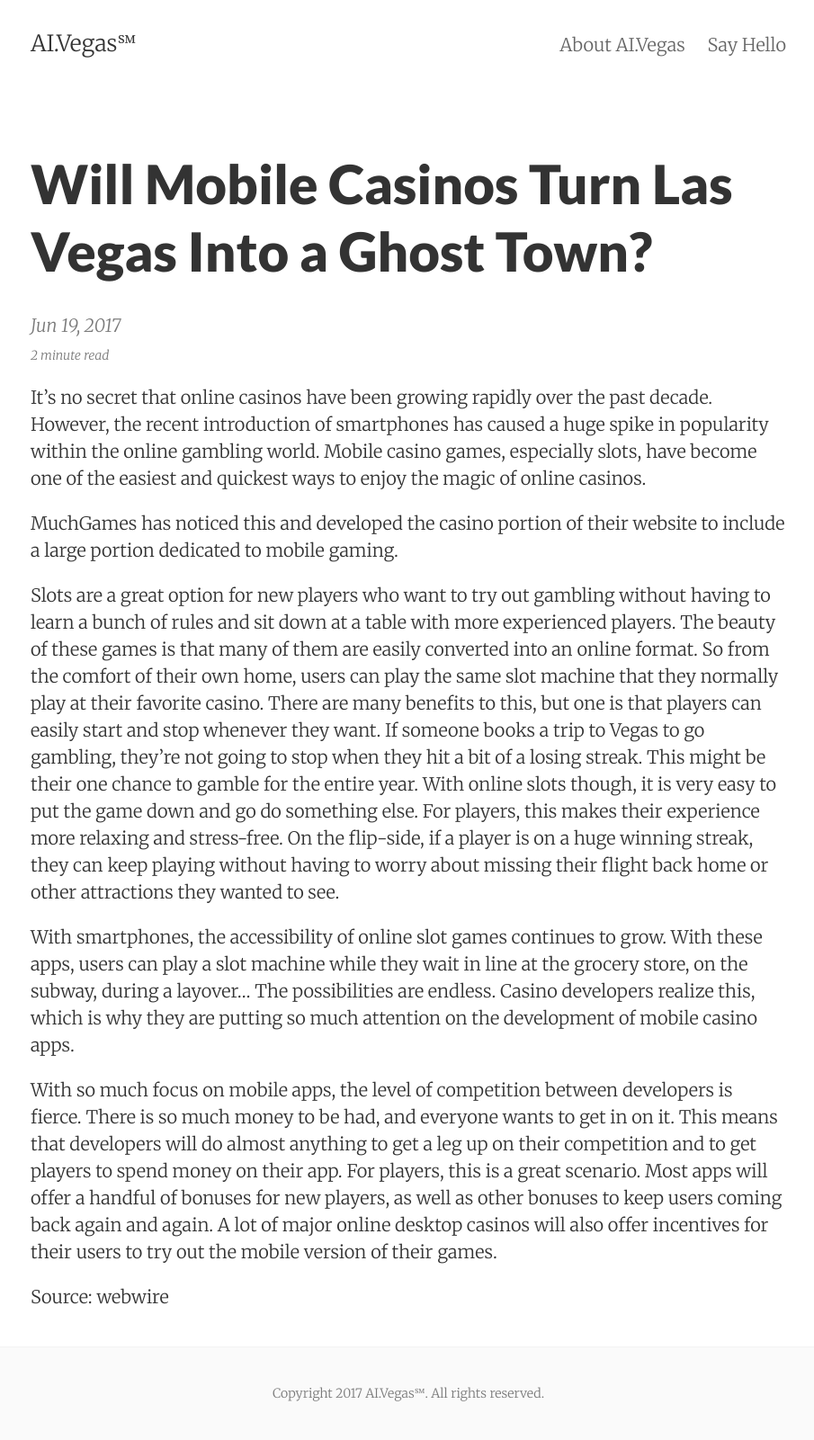
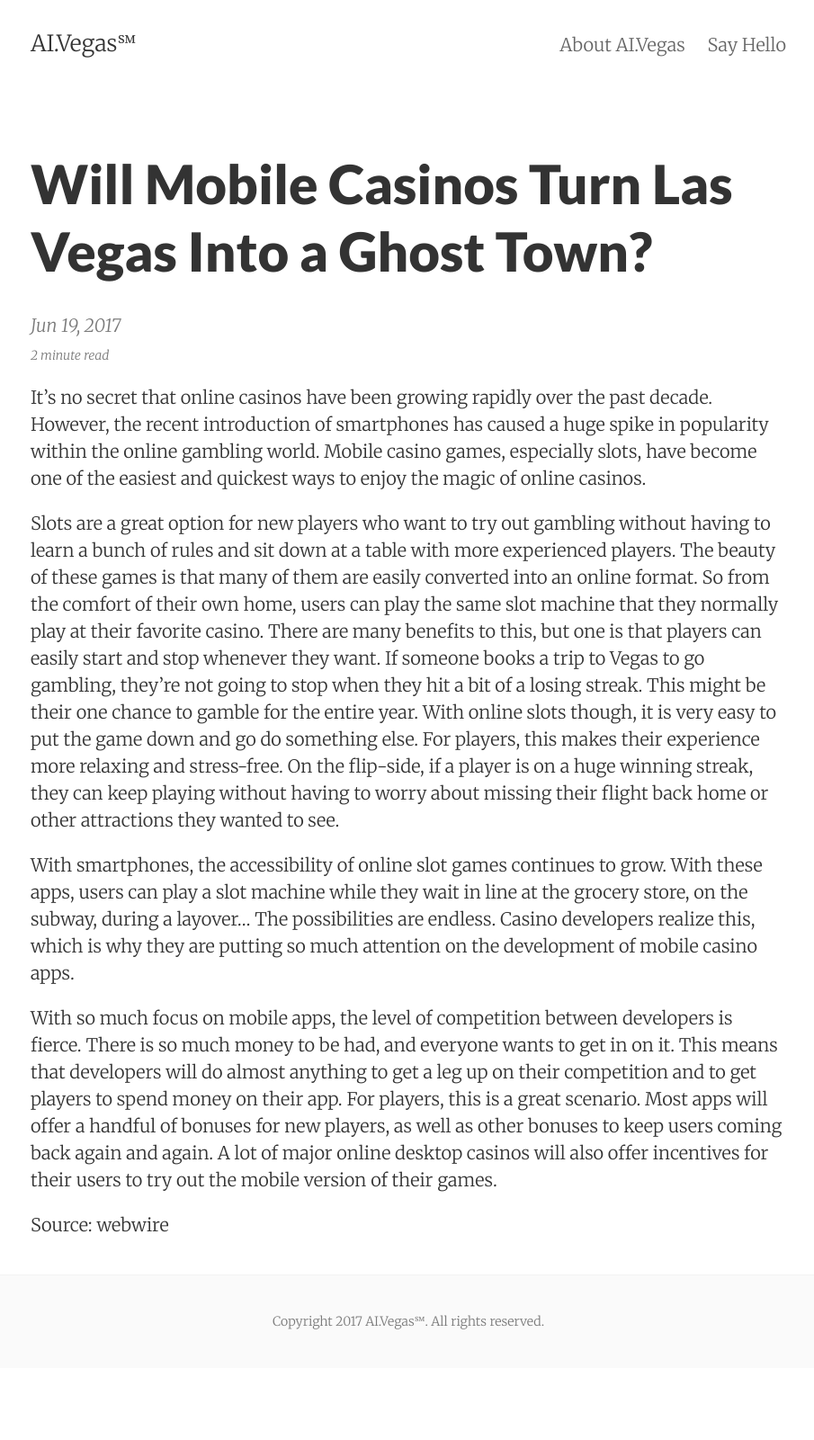
Before and after one commit to wilson0205/ai.vegas, a Jekyll site: the page built from _posts/2017-06-19-will-mobile-casinos-turn-las-vegas-into-a-ghost-town.markdown, in a window 1280 px wide. Shown: the whole page at 90% size, without its empty margins (186-1091 px from the left). Built offline with Jekyll 4.4.1, drawn with Linux system fonts in a browser that asks for light colours; our own code applies the rules of GitHub Pages for plain Markdown files; after the commit the page ends 1521 px from its top, so only the background shows below that.

Commit message:
Updated Will Mobile Casinos Turn Las Vegas Into A Ghost Town

```diff
--- a/_posts/2017-06-19-will-mobile-casinos-turn-las-vegas-into-a-ghost-town.markdown
+++ b/_posts/2017-06-19-will-mobile-casinos-turn-las-vegas-into-a-ghost-town.markdown
@@ -4,8 +4,6 @@ date: 2017-06-19 17:45:00 Z
 ---
 
 It's no secret that online casinos have been growing rapidly over the past decade. However, the recent introduction of smartphones has caused a huge spike in popularity within the online gambling world. Mobile casino games, especially slots, have become one of the easiest and quickest ways to enjoy the magic of online casinos.
-
-MuchGames has noticed this and developed the casino portion of their website to include a large portion dedicated to mobile gaming.
 
 Slots are a great option for new players who want to try out gambling without having to learn a bunch of rules and sit down at a table with more experienced players. The beauty of these games is that many of them are easily converted into an online format. So from the comfort of their own home, users can play the same slot machine that they normally play at their favorite casino.
 There are many benefits to this, but one is that players can easily start and stop whenever they want. If someone books a trip to Vegas to go gambling, they're not going to stop when they hit a bit of a losing streak. This might be their one chance to gamble for the entire year. With online slots though, it is very easy to put the game down and go do something else. For players, this makes their experience more relaxing and stress-free. On the flip-side, if a player is on a huge winning streak, they can keep playing without having to worry about missing their flight back home or other attractions they wanted to see.
```
